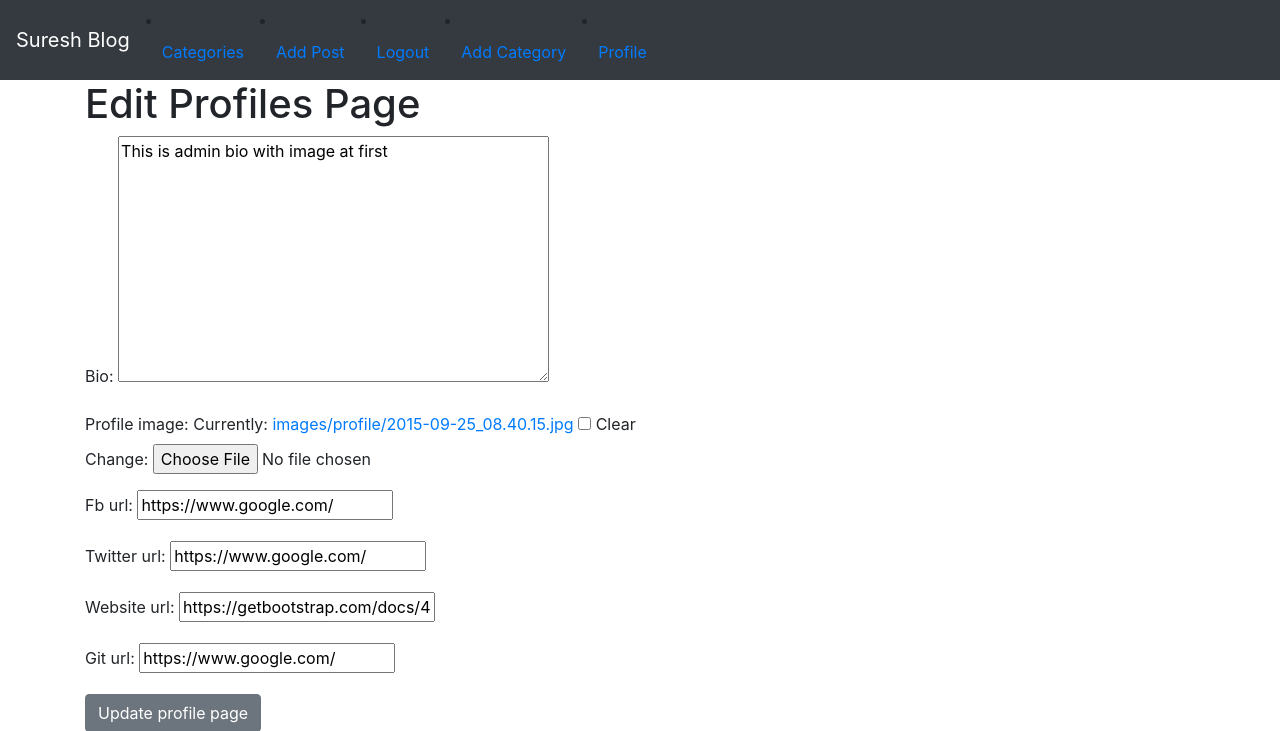
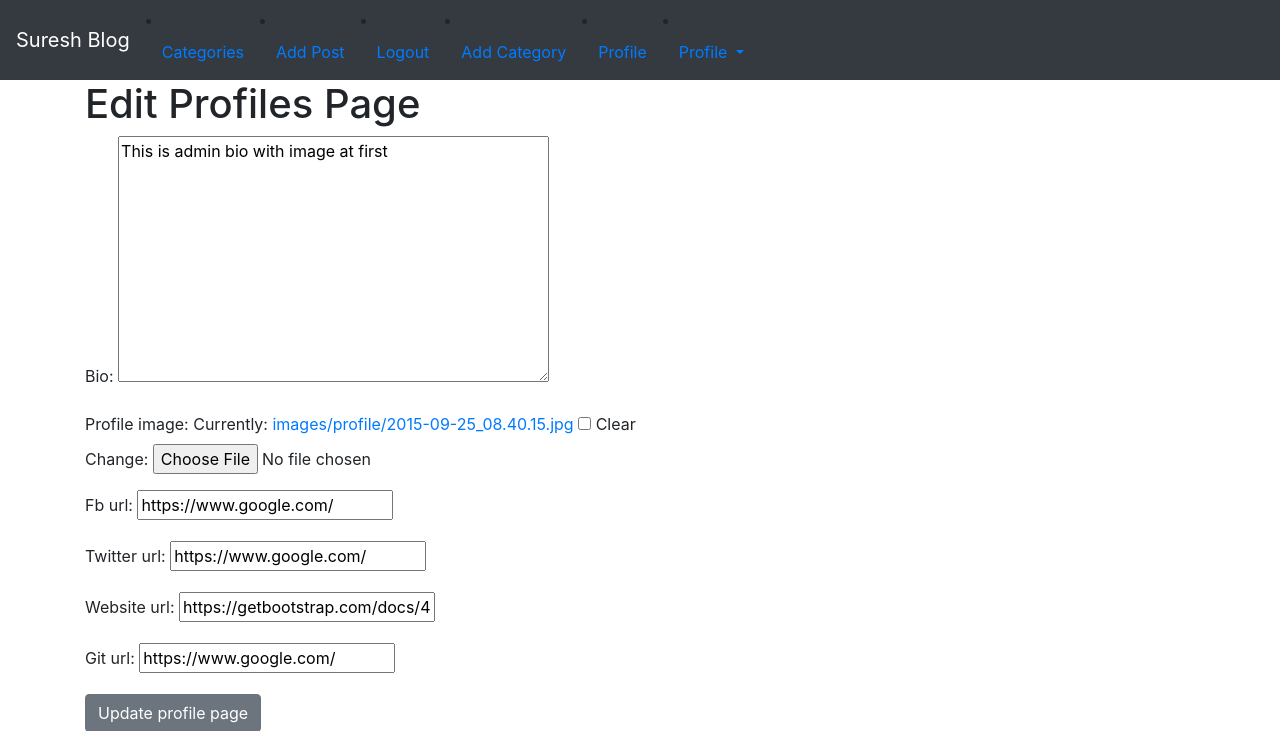
Before and after one commit to Sureshdangol/Blog, a Django app: page /members/1/edit_profile/ in a window 1280 px wide. Shown: the top 731 px of the page. Run offline with Django 3.2, Linux system fonts and the light colour scheme; a user stored in the database is signed in; data comes from the database, SQL or seed files in the repository; both versions use the stored data as it was after the commit; some libraries are stand-ins or nearby versions.

Commit message:
working on User Profile

```diff
--- a/blog/templates/base.html
+++ b/blog/templates/base.html
@@ -50,6 +50,17 @@
                 <a class="nav-link" href="{% url 'edit_profile' %}">Profile</a>
           </li>
 
+            <li class="nav-item dropdown">
+                <a class="nav-link dropdown-toggle" href="#" id="navbarDropdownMenuLink" role="button" data-toggle="dropdown" aria-haspopup="true" aria-expanded="false">
+                 Profile
+                </a>
+                <div class="dropdown-menu" aria-labelledby="navbarDropdownMenuLink">
+                  <a class="dropdown-item" href="{% url 'edit_profile'%}">Edit Settingd</a>
+                  <a class="dropdown-item" href="{% url 'editprofile' user.profile.id%}">Edit Profile Page</a>
+                  <a class="dropdown-item" href="{% url 'showprofile' user.profile.id %}">Show Profile Page</a>
+                </div>
+            </li>
+
 
           {% else %}
             <li class="nav-item">
--- a/members/templates/registration/edit_profiles.html
+++ b/members/templates/registration/edit_profiles.html
@@ -4,6 +4,7 @@
 
 
 {% if user.is_authenticated %}
+    {% if user.id == profile.user.id %}
         <h1>Edit Profiles Page</h1>
         <div class="'form-group">
         <form method="POST"enctype="multipart/form-data">
@@ -16,6 +17,10 @@
 
 
     {% else %}
-<h1>You are not Logged In !!!</h1>
+    <h1>You are not the correct user</h1>
+    {% endif %}
+
+{% else %}
+<h1>You are not Logged In !!! </h1>
 {% endif %}
 {% endblock%}
--- a/members/urls.py
+++ b/members/urls.py
@@ -11,7 +11,7 @@ urlpatterns = [
     #path('password/',auth_views.PasswordChangeView.as_view(template_name='registration/change-password.html')),
     path('password/',PasswordsChangeView.as_view(template_name='registration/change-password.html')),
     path('password_sucess',views.password_sucess,name="password_sucess"),
-    path('<int:pk>/profile/', ShowProfilePageView.as_view(), name="showprofile"),
+    path('<int:pk>/profile/', ShowProfilePageView.as_view( ), name="showprofile"),
     path('<int:pk>/edit_profile/', EditProfilePageView.as_view(), name="editprofile"),
 
 
```
Also changed, not shown: db.sqlite3. Lines whose indentation alone changed are shown as unchanged.
